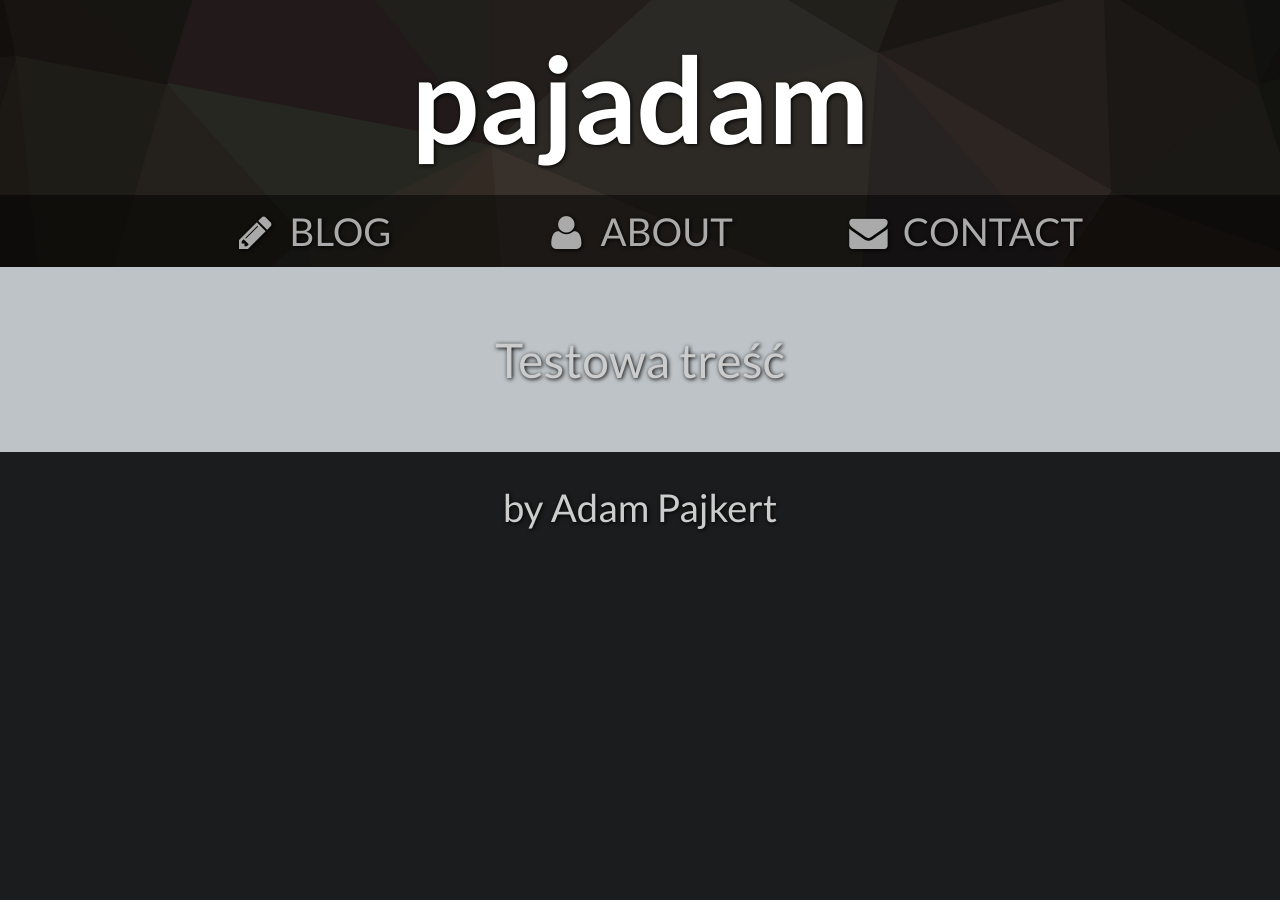
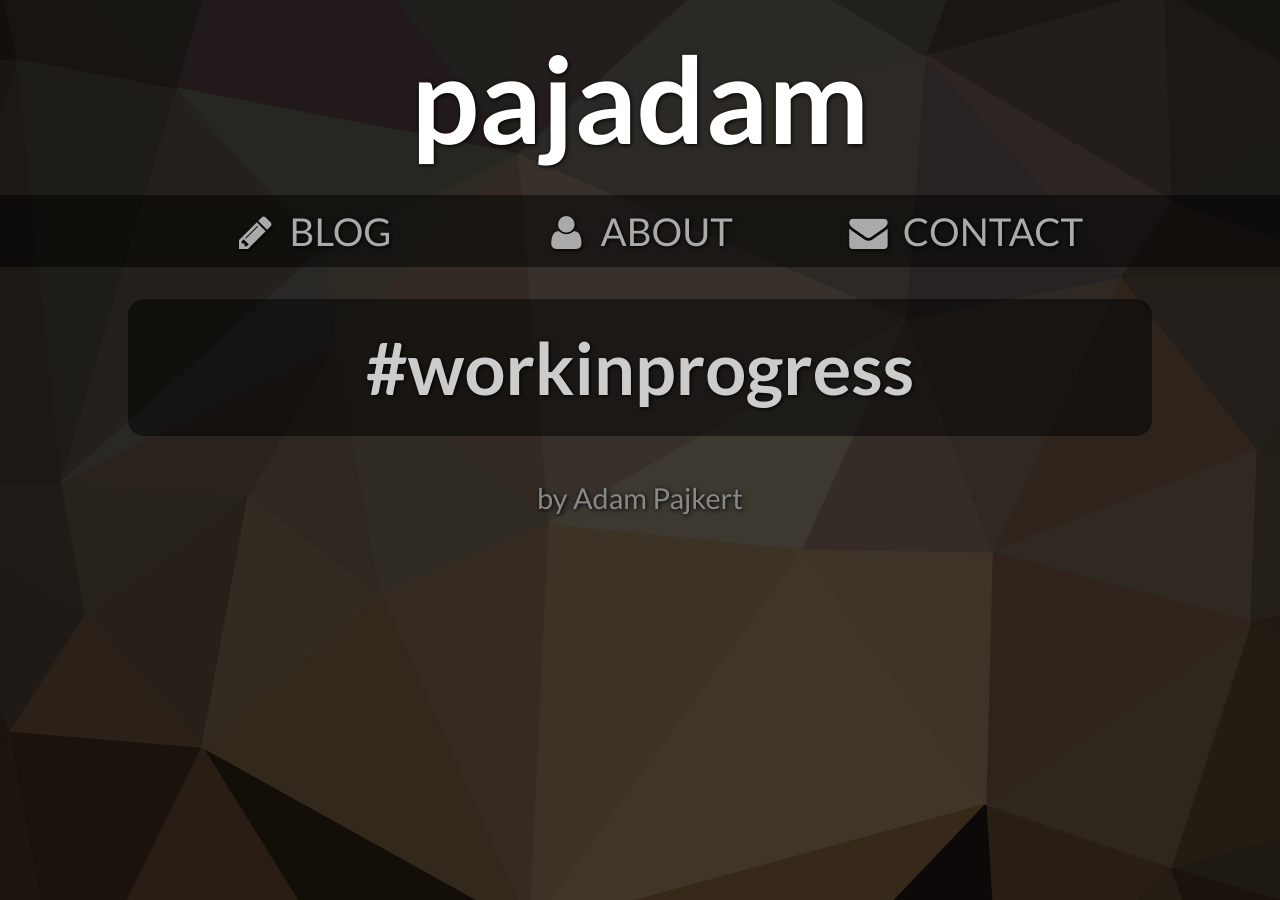
Before and after one commit to pajadam/pajadam.me, a Jekyll site: the page built from index.html, in a window 1280 px wide. Built offline with Jekyll 4.4.1, drawn with Linux system fonts in a browser that asks for light colours.

Commit message:
Style cleanup.

```diff
--- a/_sass/_base.scss
+++ b/_sass/_base.scss
@@ -10,7 +10,9 @@ h1, h2, h3{
 }
 
 body{
-    background-color: #1b1c1d !important;
+    min-height: 100vh;
+    background: url('../img/0.svg');
+    background-size: cover;
 }
 
 .centered{
@@ -20,10 +22,10 @@ body{
 }
 
 a, a:link, a:visited{
-    text-decoration: none;
-    text-transform: capitalize;
     color: #aaa;
     text-shadow: 1px 1px 4px rgba(0,0,0,1);
+    text-transform: capitalize;
+    text-decoration: none;
 }
 
 a:hover{
@@ -33,3 +35,7 @@ a:hover{
 a:active{
     color: #ccc;
 }
+
+.reset{
+    clear:both;
+}
--- a/_sass/_content.scss
+++ b/_sass/_content.scss
@@ -1,17 +1,24 @@
 .container{
-    background-color: #bdc3c7;
     color: #ccc;
-    padding: 5% 2.5% 5% 2.5%;
+    padding: 2%;
+}
+
+.box{
+    width: 95%;
+    padding: 2.5%;
+    max-width: 1000px;
+    margin-left: auto;
+    margin-right: auto;
+    border-radius: 16px;
+    background-color: rgba( 0, 0, 0, .5);
 }
 
 @media screen and (max-width: 768px) {
-    .container{
-        padding: 10% 2% 10% 2%;
-    }
+
 }
 
 @media screen and (min-width: 1280px) {
     .container{
-        padding: 5% 10% 5% 10%;
+        padding: 2.5% 10%;
     }
 }
--- a/_sass/_footer.scss
+++ b/_sass/_footer.scss
@@ -3,14 +3,14 @@ footer{
 }
 
 .footer{
-    padding-top: 2.5%;
-    padding-bottom: 2.5%;
-    color: #ccc;
-    font-size: .8em;
+    color: #888;
+    padding: 1% 0px;
+    font-size: .6em;
 }
 
 @media screen and (max-width: 768px) {
     .footer{
+        padding: 2% 0px;
         font-size: .4em;
     }
 }
--- a/_sass/_header.scss
+++ b/_sass/_header.scss
@@ -1,8 +1,3 @@
-header{
-    background: url('/data/img/0.svg');
-    background-size: cover;
-}
-
 .header{
     padding: 2.5% 0%;
     color: #fff;
@@ -10,6 +5,7 @@ header{
 }
 
 .navbar{
+    width:100%;
     display: -webkit-box;
     display: -moz-box;
     display: -ms-flexbox;
@@ -18,16 +14,15 @@ header{
     flex-wrap: wrap;
     align-items: center;
     justify-content: center;
-    width:100%;
     background-color: rgba( 0, 0, 0, .5);
 }
 
 .navbar .item{
-    transition-duration: .5s;
     padding: 1% 2%;
     font-size: .7em;
     text-align: center;
     text-transform: uppercase;
+    transition-duration: .5s;
 }
 
 .navbar .item:before{
@@ -51,12 +46,12 @@ header{
 
 @media screen and (min-width: 1280px) {
     .header{
+        padding: 2% 0%;
         font-size: 2.5em;
-        padding: 2% 0%;
     }
 
     .navbar .item{
+        width: 275px;
         font-size: .8em;
-        width: 275px;
     }
 }
--- a/index.html
+++ b/index.html
@@ -1,6 +1,8 @@
 ---
 layout: default
 ---
-<div class="centered">
-    Testowa treść
+<div class="centered box">
+
+    <h2>#work<b>in</b>progress</h2>
+
 </div>
```
